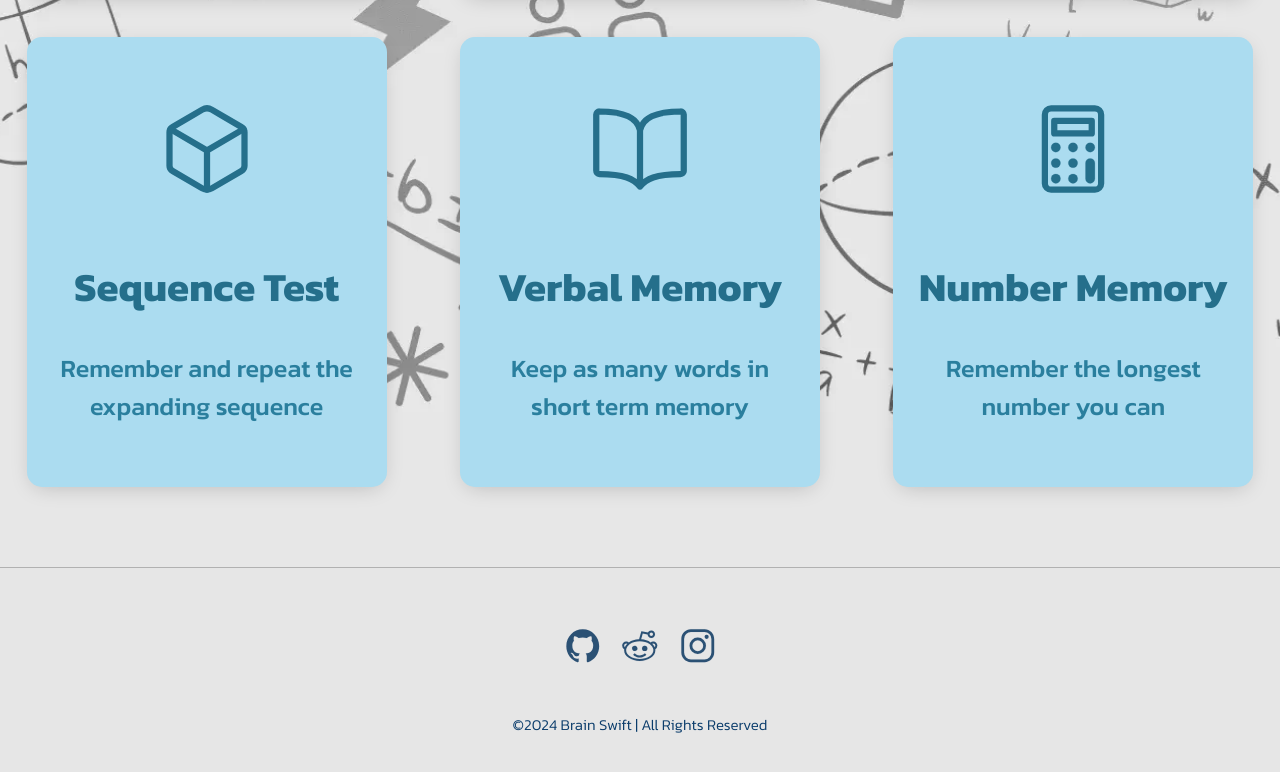
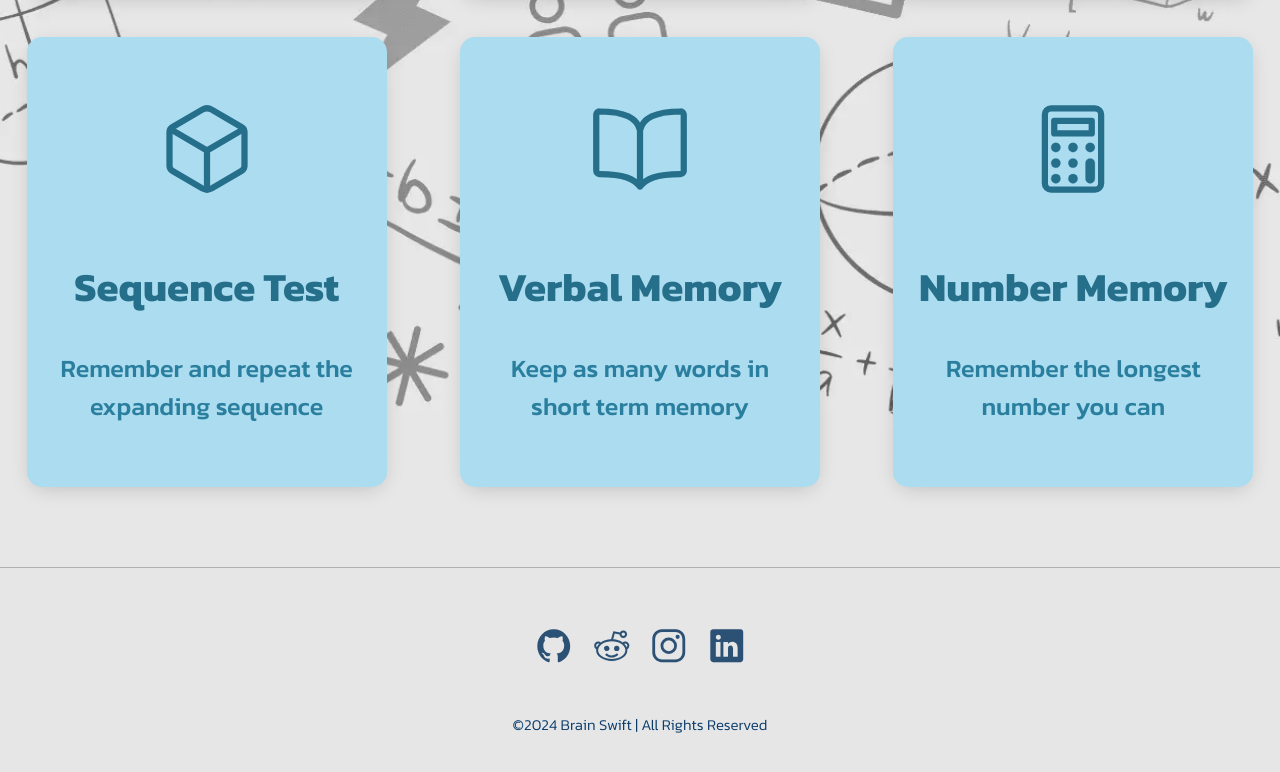
Before and after one commit to velinovjovan/BrainSwift, a plain HTML site: page index.html in a window 1280 px wide. Shown: the part 1409-2181 px from the top of the page. Drawn offline with nearby package versions, Linux system fonts and the light colour scheme; some packages are replaced by stand-ins of ours; a script that the page names is missing.

Commit message:
footer update

```diff
--- a/index.html
+++ b/index.html
@@ -408,6 +408,9 @@
           <li class="social-icon__item"><a class="social-icon__link" href="https://www.instagram.com/velinovjovan" target="_blank">
               <ion-icon class = "logoo" name="logo-instagram"></ion-icon>
             </a></li>
+          <li class="social-icon__item"><a class="social-icon__link" href="https://www.linkedin.com/in/jovan-velinov-473b84356/" target="_blank">
+              <ion-icon class = "logoo" name="logo-linkedin"></ion-icon>
+            </a></li>
       </ul>
 
       <p>&copy;2024 Brain Swift | All Rights Reserved</p>
```
